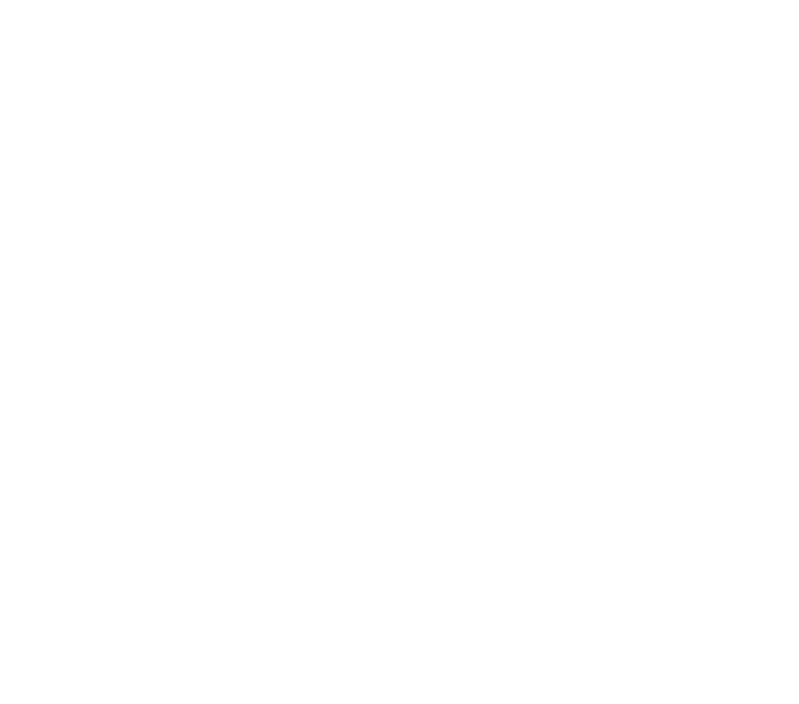
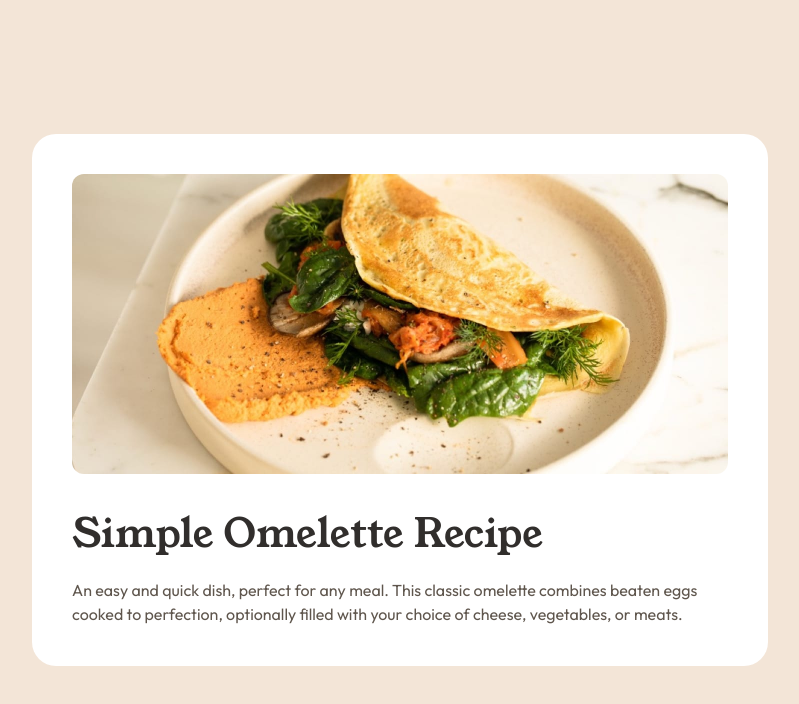
Before and after one commit to RicardoGeada/fm-recipe-page, a React app: page / in a window 1280 px wide. Shown: the top 704 px of the page, without its empty margins (240-1039 px from the left). Built offline with nearby package versions, Linux system fonts and the light colour scheme; the HTML template or start-up script is replaced by a standard one.

Commit message:
feat(recipe): add initial Recipe component with title and description

```diff
--- a/src/App.tsx
+++ b/src/App.tsx
@@ -1,9 +1,13 @@
 import './App.scss'
+import Recipe from './components/Recipe/Recipe'
 
 function App() {
 
   return (
     <>
+      <main>
+        <Recipe />
+      </main>
     </>
   )
 }
--- /dev/null
+++ b/src/components/Recipe/Recipe.module.scss
@@ -0,0 +1,43 @@
+@use "./../../fonts.scss";
+
+.recipe {
+  width: 100%;
+  max-width: 736px;
+  padding: var(--space-500);
+  background-color: var(--color-white);
+  border-radius: var(--space-300);
+
+  display: flex;
+  flex-direction: column;
+  gap: var(--space-500);
+
+  &__image {
+    max-height: 300px;
+    width: 100%;
+    object-fit: cover;
+    border-radius: var(--space-150);
+  }
+
+  &__text-content {
+    display: flex;
+    flex-direction: column;
+    gap: var(--space-400);
+  }
+
+  // === Recipe Header ===
+  &__header {
+    display: flex;
+    flex-direction: column;
+    gap: var(--space-300);
+  }
+
+  &__title {
+    @include fonts.apply-text-preset("1");
+    color: var(--color-stone-900);
+  }
+
+  &__description {
+    @include fonts.apply-text-preset("4");
+    color: var(--color-stone-600);
+  }
+}
--- /dev/null
+++ b/src/components/Recipe/Recipe.tsx
@@ -0,0 +1,34 @@
+import styles from "./Recipe.module.scss";
+import image from "./../../assets/images/image-omelette.jpeg";
+
+function Recipe() {
+  return (
+    <div className={styles["recipe"]}>
+
+      {/* image */}
+      <img
+        className={styles["recipe__image"]}
+        src={image}
+        alt="simple omelette"
+      />
+
+      {/* text content */}
+      <div className={styles["recipe__text-content"]}>
+
+        {/* header - title & description */}
+        <section className={styles["recipe__header"]}>
+          <h1 className={styles["recipe__title"]}>Simple Omelette Recipe</h1>
+          <p className={styles["recipe__description"]}>
+            An easy and quick dish, perfect for any meal. This classic omelette
+            combines beaten eggs cooked to perfection, optionally filled with
+            your choice of cheese, vegetables, or meats.
+          </p>
+        </section>
+
+
+      </div>
+    </div>
+  );
+}
+
+export default Recipe;
--- a/src/index.scss
+++ b/src/index.scss
@@ -27,3 +27,11 @@
     padding: 0;
     box-sizing: border-box;
 }
+
+body {
+    background-color: var(--color-stone-100);
+    display: flex;
+    justify-content: center;
+    align-items: center;
+    min-height: 100vh;
+}
```
